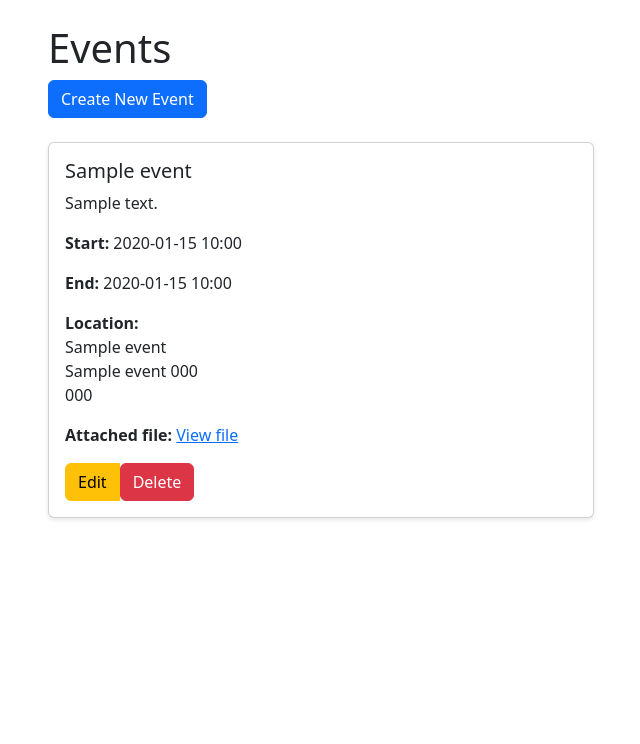
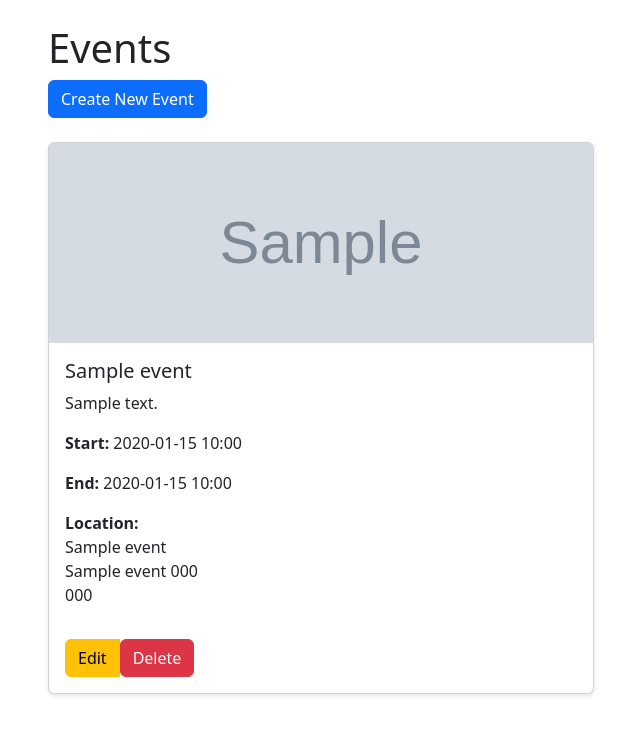
Before and after one commit to DimitriGeelen/event_management_app_python3, a Flask app: page / in a window 1280 px wide. Shown: the part 56-800 px from the top of the page, without its empty margins (34-674 px from the left). Run offline with Flask 3, Linux system fonts and the light colour scheme; tables that the repository leaves empty hold one stand-in row (values such as "Sample post"); grey boxes marked "Sample" are stand-in pictures.

Commit message:
Update index template to show images inline

```diff
--- a/app/templates/index.html
+++ b/app/templates/index.html
@@ -12,6 +12,12 @@
     {% for event in events %}
     <div class="col-md-6 mb-4">
         <div class="card">
+            {% if event.file_path and event.file_path.lower().endswith(('.png', '.jpg', '.jpeg')) %}
+            <img src="{{ url_for('static', filename='uploads/' + event.file_path) }}"
+                 class="card-img-top"
+                 alt="Event image"
+                 style="max-height: 200px; object-fit: cover;">
+            {% endif %}
             <div class="card-body">
                 <h5 class="card-title">{{ event.title }}</h5>
                 <p class="card-text">{{ event.description }}</p>
@@ -26,15 +32,15 @@
                 </p>
                 {% endif %}
 
-                {% if event.file_path %}
-                <p><strong>Attached file:</strong>
-                    <a href="{{ url_for('static', filename='uploads/' + event.file_path) }}" target="_blank">
-                        View file
+                {% if event.file_path and event.file_path.lower().endswith('.pdf') %}
+                <p><strong>Attached PDF:</strong>
+                    <a href="{{ url_for('static', filename='uploads/' + event.file_path) }}" target="_blank" class="btn btn-sm btn-secondary">
+                        <i class="fas fa-file-pdf"></i> View PDF
                     </a>
                 </p>
                 {% endif %}
 
-                <div class="btn-group">
+                <div class="btn-group mt-3">
                     <a href="{{ url_for('main.edit_event', id=event.id) }}" class="btn btn-warning">Edit</a>
                     <form action="{{ url_for('main.delete_event', id=event.id) }}" method="POST" class="d-inline">
                         <button type="submit" class="btn btn-danger" onclick="return confirm('Are you sure you want to delete this event?')">Delete</button>
```
